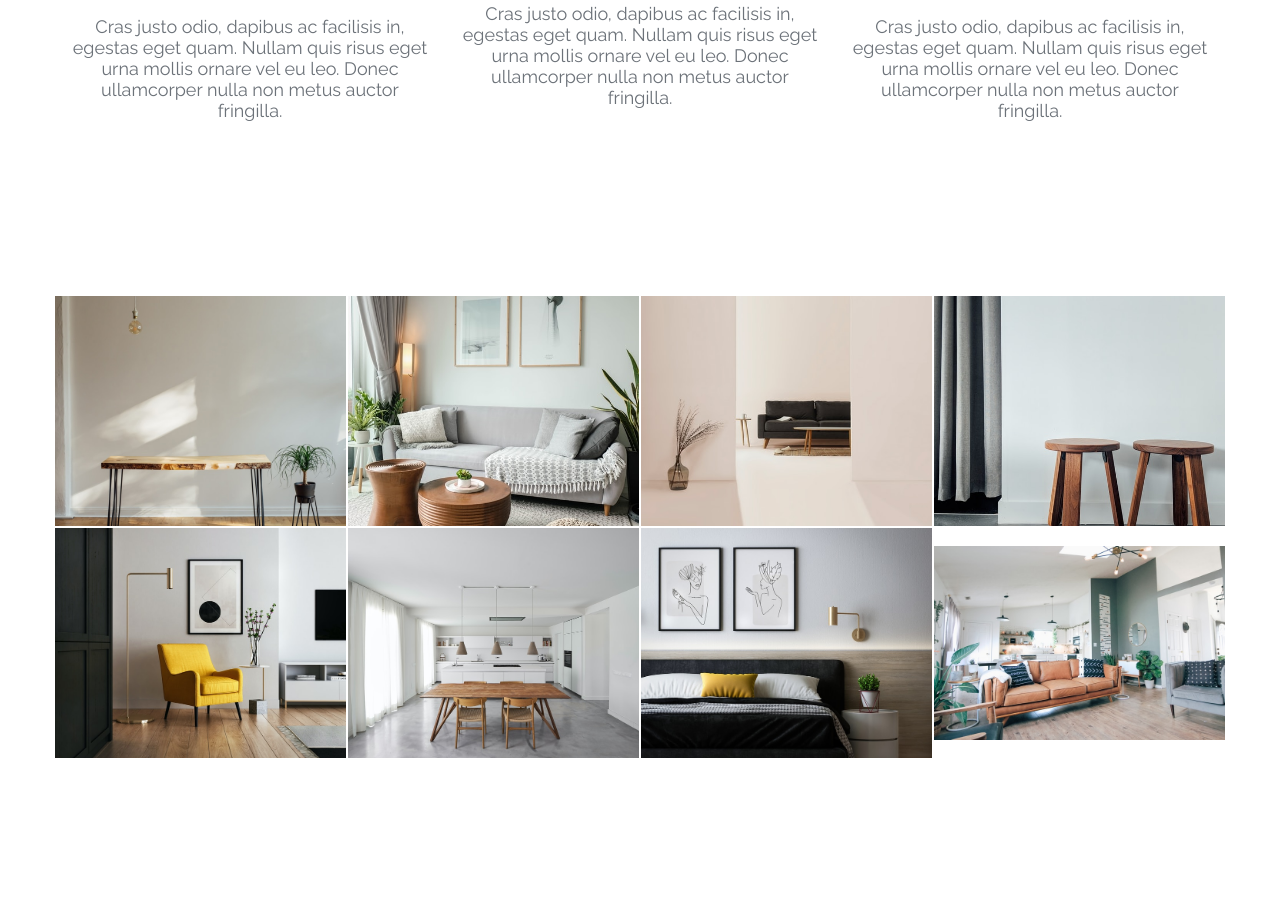
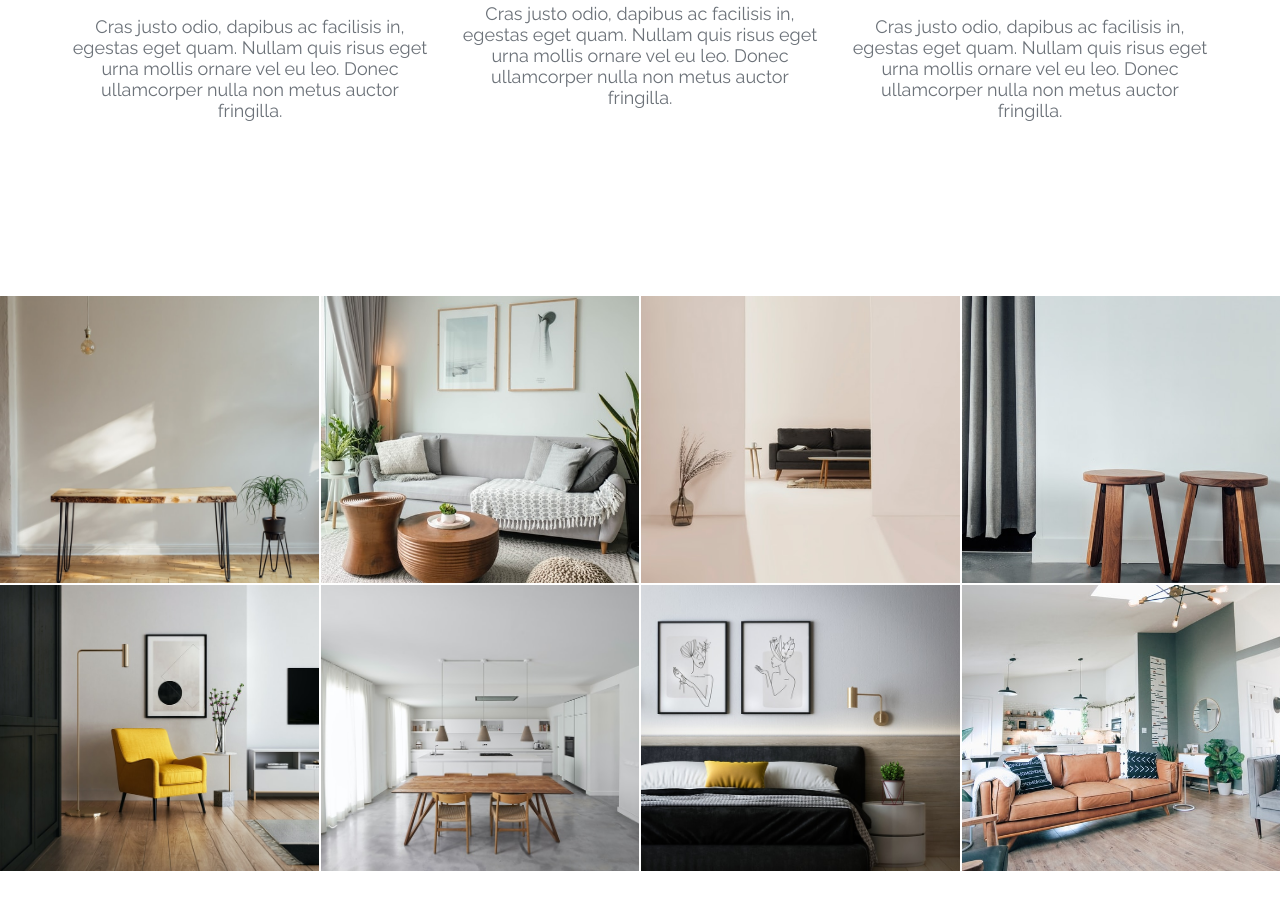
Before and after one commit to Sergeysu25/ActiveBox, a website built with Parcel: page src/index.html in a window 1280 px wide. Shown: the part 1524-2433 px from the top of the page. Before the commit the page ends 2396 px from the top, so only its background shows below. Built offline with nearby package versions, Linux system fonts and the light colour scheme; files whose address does not match are found by name.

Commit message:
fix after checking

```diff
--- a/src/media/style/style.scss
+++ b/src/media/style/style.scss
@@ -299,9 +299,9 @@
 }
 
 .works {
+    margin: 0 auto 114px;
+
     &__container{
-        max-width: 1170px;
-        margin: 0 auto 114px;
         width: 100%;
         padding: 0;
         display: grid;
@@ -328,6 +328,8 @@
         transition-duration: 0.2s;
         transition-timing-function: linear;
         transition-delay: 0.1s;
+        z-index: 1;
+        cursor: pointer;
 
             &:hover{
                 opacity: 1;
@@ -363,15 +365,16 @@
 
     &__container-image{
         position: relative;
-        display: grid;
-        width: 100%;
-        height: 230px;
-        overflow: hidden;
-        align-content: center;
+        aspect-ratio: 378/340;
     }
 
     &__image{
         width: 100%;
         height: 100%;
+        position: absolute;
+        left: 0;
+        top: 0;
+        object-fit: cover;
+        object-position: center;
     }
 }
```
Also changed, not shown: dist/index.html, 2 other files.
